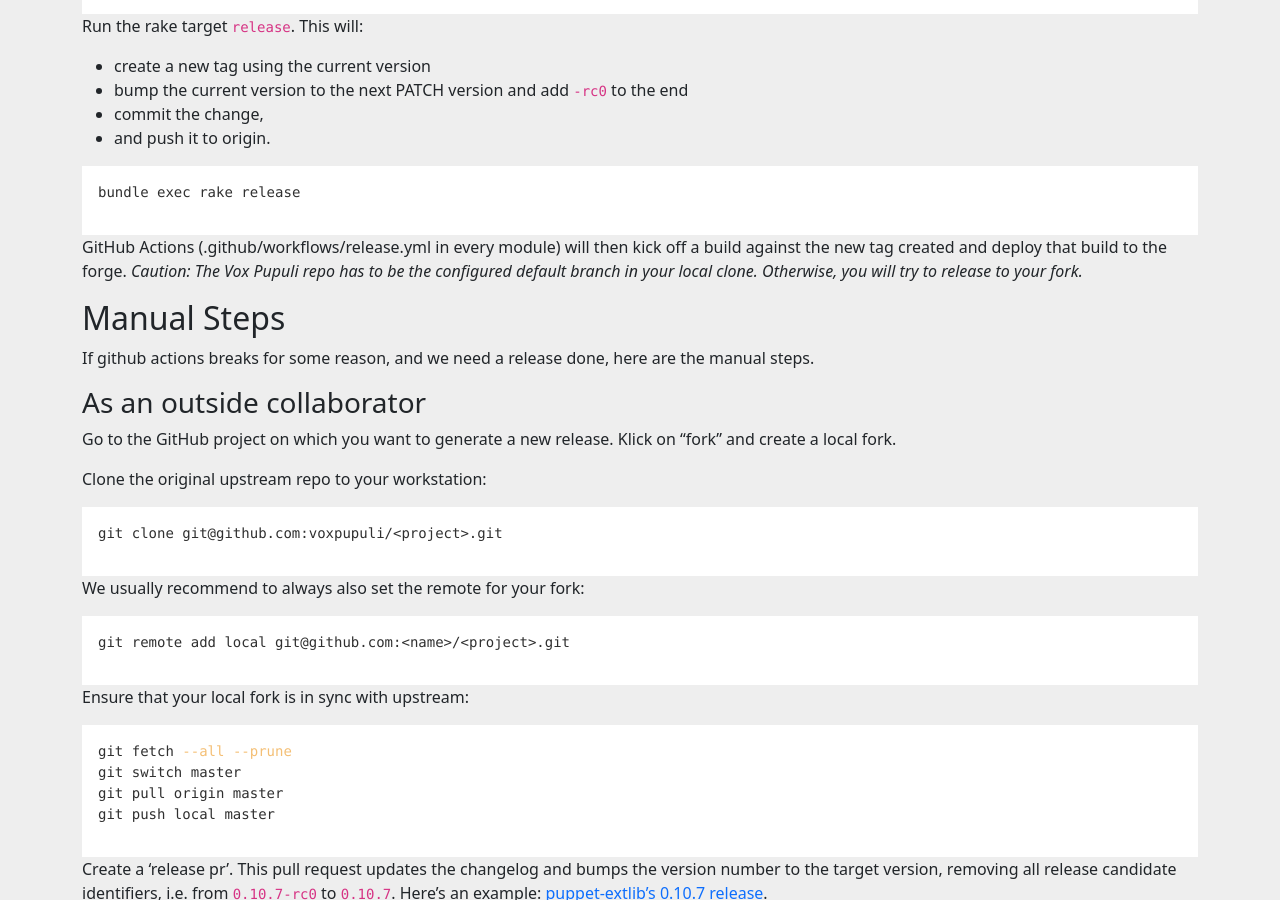
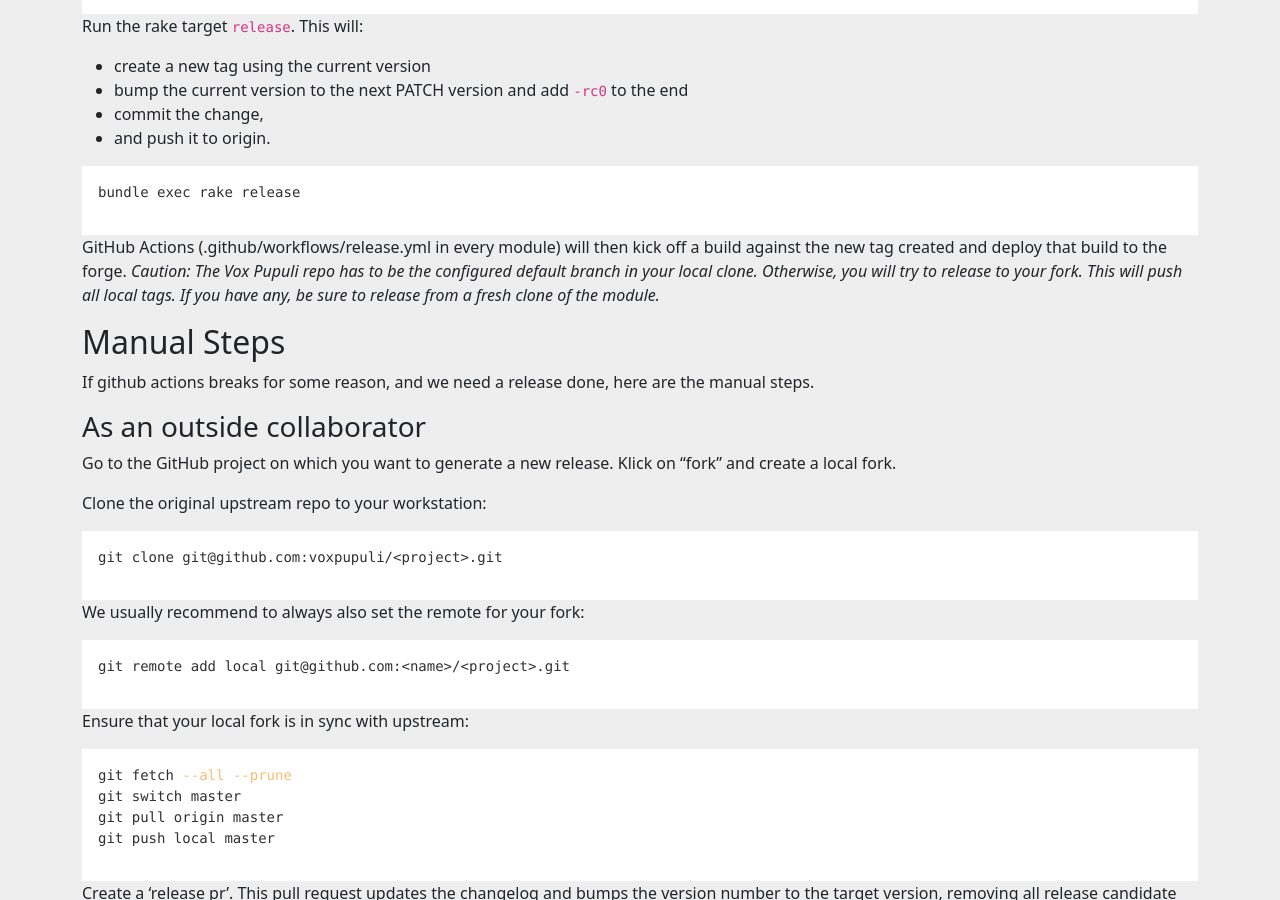
Before and after one commit to voxpupuli/voxpupuli.github.io, a Jekyll site: the page built from _docs/releasing_version.md, in a window 1280 px wide and 900 px high, scrolled down 1587 px. Built offline with Jekyll 4.4.1, drawn with Linux system fonts in a browser that asks for light colours; nearby versions of some CDN libraries; some of the changed text lies outside the part shown.

Commit message:
Add module release caution about local tags

```diff
--- a/_docs/releasing_version.md
+++ b/_docs/releasing_version.md
@@ -85,6 +85,7 @@ bundle exec rake release
 
 GitHub Actions (.github/workflows/release.yml in every module) will then kick off a build against the new tag created and deploy that build to the forge.
 *Caution: The Vox Pupuli repo has to be the configured default branch in your local clone. Otherwise, you will try to release to your fork.*
+*This will push all local tags. If you have any, be sure to release from a fresh clone of the module.*
 
 ## Manual Steps
 
@@ -218,3 +219,4 @@ bundle exec rake release
 
 GitHub Actions (.github/workflows/release.yml in every module) will then kick off a build against the new tag created and deploy that build to the forge.
 *Caution: The Vox Pupuli repo has to be the configured default branch in your local clone. Otherwise, you will try to release to your fork.*
+*This will push all local tags. If you have any, be sure to release from a fresh clone of the module.*
```
